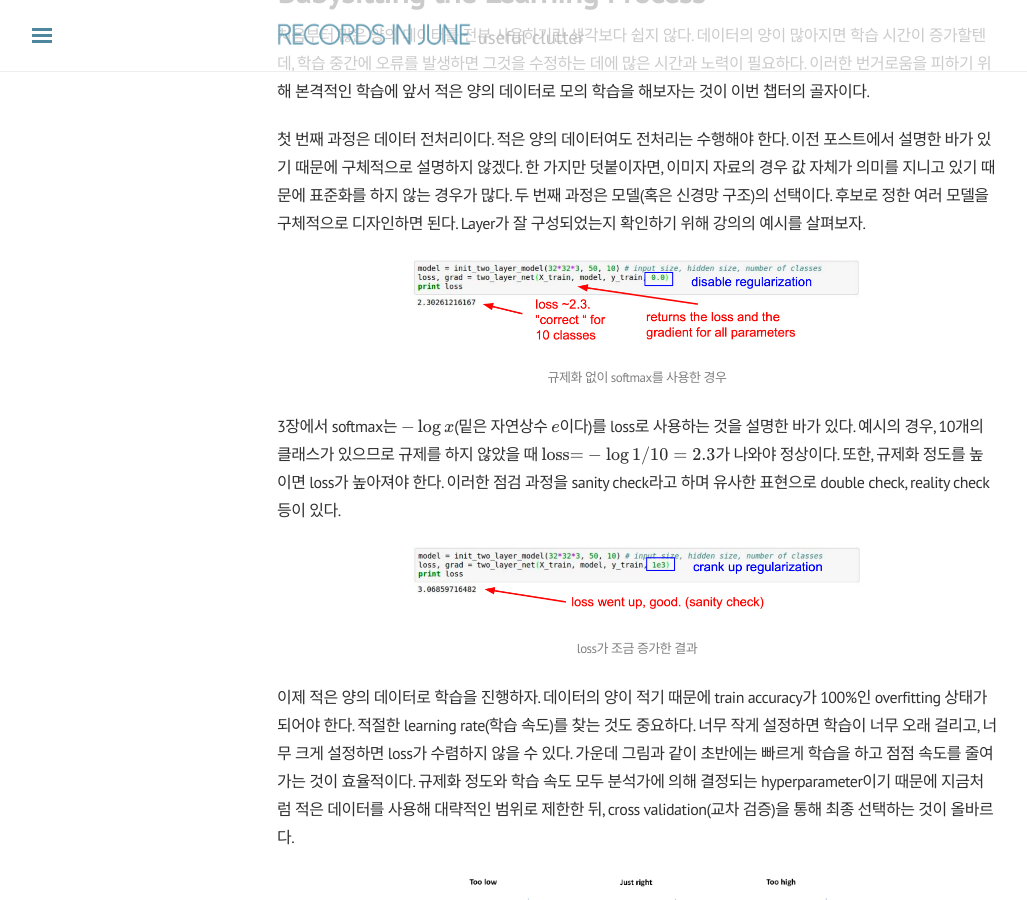
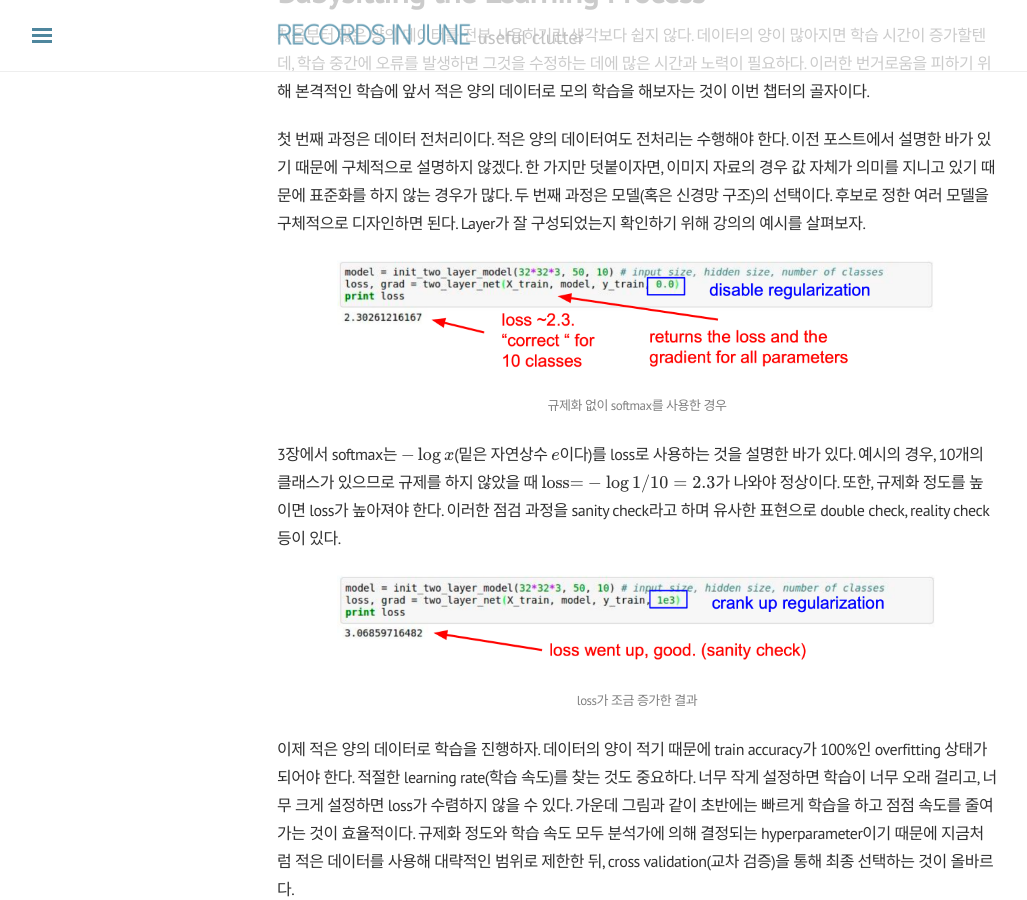
Before and after one commit to j0shuajun/j0shuajun.github.io, a Jekyll site: the page built from _posts/2021-07-30-cs231n-6th.md, in a window 1280 px wide and 900 px high, scrolled down 2884 px. Shown: the whole window, without its empty margins (3-1030 px from the left). Built offline with Jekyll 4.4.1, drawn with Linux system fonts in a browser that asks for light colours; nearby versions of some CDN libraries; formulas are drawn with MathJax 3; comment, search, counter and statistics services are not loaded.

Commit message:
figure size changes

```diff
--- a/_posts/2021-07-30-cs231n-6th.md
+++ b/_posts/2021-07-30-cs231n-6th.md
@@ -59,21 +59,21 @@ BN 자체로 regularization 효과도 있어서 학습 속도를 느리게 하
 첫 번째 과정은 데이터 전처리이다. 적은 양의 데이터여도 전처리는 수행해야 한다. 이전 포스트에서 설명한 바가 있기 때문에 구체적으로 설명하지 않겠다. 한 가지만 덧붙이자면, 이미지 자료의 경우 값 자체가 의미를 지니고 있기 때문에 표준화를 하지 않는 경우가 많다. 두 번째 과정은 모델(혹은 신경망 구조)의 선택이다. 후보로 정한 여러 모델을 구체적으로 디자인하면 된다. Layer가 잘 구성되었는지 확인하기 위해 강의의 예시를 살펴보자.
 
 <p align="center">
-  <img width="450" src="/public/img/correct_loss.png">
+  <img width="600" src="/public/img/correct_loss.png">
   <font size="2" color="#808080"> 규제화 없이 softmax를 사용한 경우 </font>
 </p>
 
 3장에서 softmax는 $-\log{x}$(밑은 자연상수 $e$이다)를 loss로 사용하는 것을 설명한 바가 있다. 예시의 경우, 10개의 클래스가 있으므로 규제를 하지 않았을 때 $\text{loss=} -\log{1/10} = 2.3$가 나와야 정상이다. 또한, 규제화 정도를 높이면 loss가 높아져야 한다. 이러한 점검 과정을 sanity check라고 하며 유사한 표현으로 double check, reality check 등이 있다.
 
 <p align="center">
-  <img width="450" src="/public/img/increase_loss.png">
+  <img width="600" src="/public/img/increase_loss.png">
   <font size="2" color="#808080"> loss가 조금 증가한 결과 </font>
 </p>
 
 이제 적은 양의 데이터로 학습을 진행하자. 데이터의 양이 적기 때문에 train accuracy가 100%인 overfitting 상태가 되어야 한다. 적절한 learning rate(학습 속도)를 찾는 것도 중요하다. 너무 작게 설정하면 학습이 너무 오래 걸리고, 너무 크게 설정하면 loss가 수렴하지 않을 수 있다. 가운데 그림과 같이 초반에는 빠르게 학습을 하고 점점 속도를 줄여가는 것이 효율적이다. 규제화 정도와 학습 속도 모두 분석가에 의해 결정되는 hyperparameter이기 때문에 지금처럼 적은 데이터를 사용해 대략적인 범위로 제한한 뒤, cross validation(교차 검증)을 통해 최종 선택하는 것이 올바르다.
 
 <p align="center">
-  <img width="450" src="/public/img/learning_rate.png">
+  <img width="600" src="/public/img/learning_rate.png">
   <font size="2" color="#808080"> 적절한 수준의 학습 속도로 설정해야 한다. </font>
 </p>
 
```
